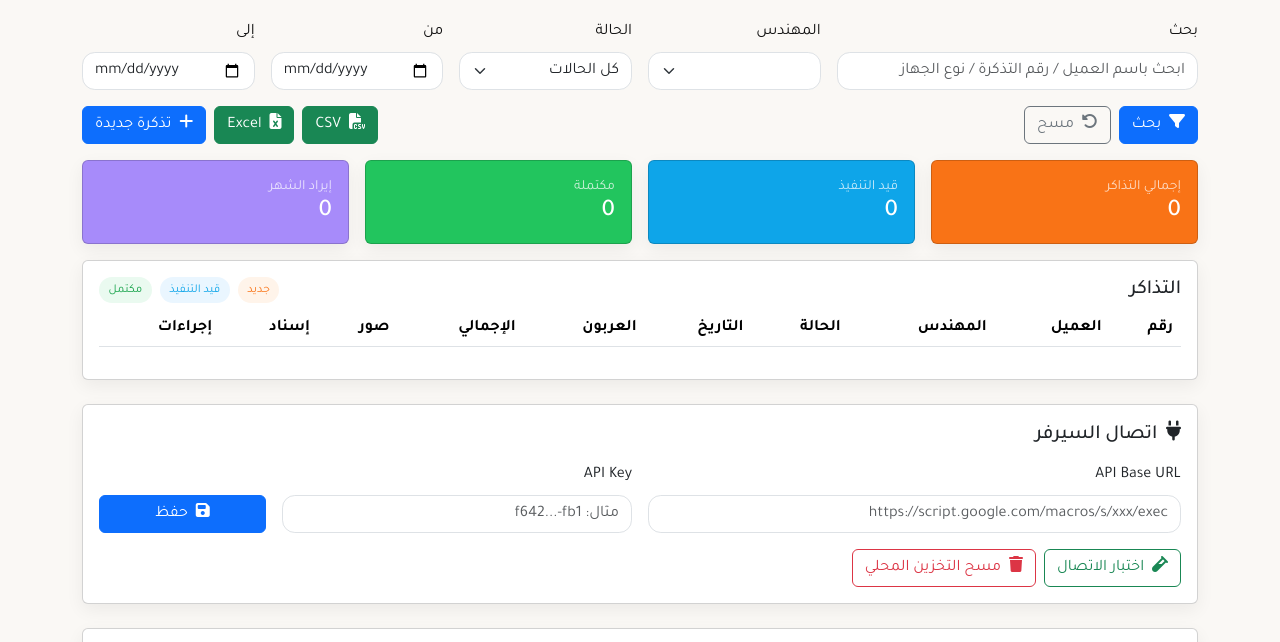
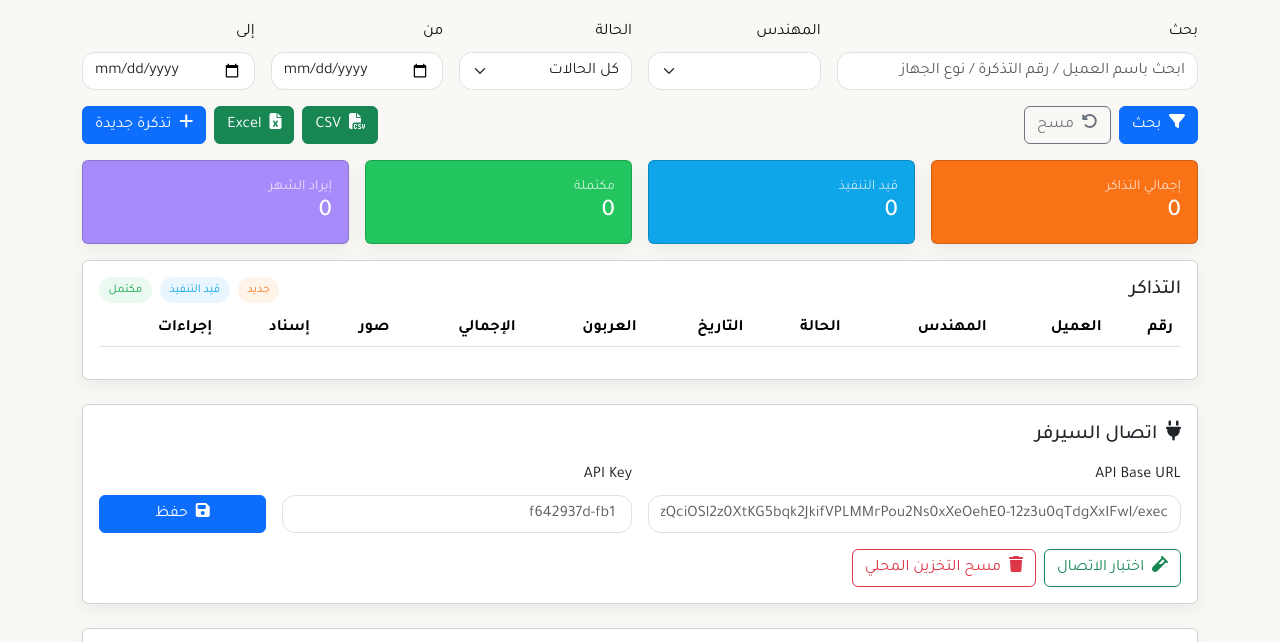
Before and after one commit to samehsoleman41/maintenance-dashboard, a plain HTML site: page engineer-dashboard.html in a window 1280 px wide. Shown: the part 84-726 px from the top of the page. Drawn offline with nearby package versions, Linux system fonts and the light colour scheme; a script that the page names is missing.

Commit message:
Update engineer-dashboard.html

```diff
--- a/engineer-dashboard.html
+++ b/engineer-dashboard.html
@@ -122,11 +122,11 @@
         <div class="row g-3">
           <div class="col-md-6">
             <label class="form-label">API Base URL</label>
-            <input id="cn_api" class="form-control" placeholder="https://script.google.com/macros/s/xxx/exec">
+            <input id="cn_api" class="form-control" placeholder="https://script.google.com/macros/s/AKfycbw5JAAzQciOSl2z0XtKG5bqk2JkifVPLMMrPou2Ns0xXeOehE0-12z3u0qTdgXxIFwI/exec">
           </div>
           <div class="col-md-4">
             <label class="form-label">API Key</label>
-            <input id="cn_key" class="form-control" placeholder="مثال: f642...-fb1">
+            <input id="cn_key" class="form-control" placeholder=" f642937d-fb1">
           </div>
           <div class="col-md-2 d-grid">
             <label class="form-label invisible">—</label>
```
